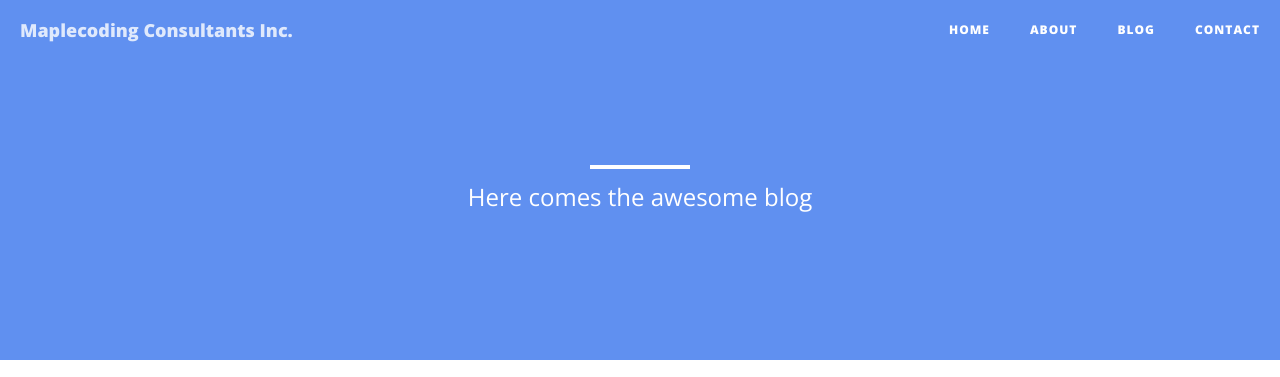
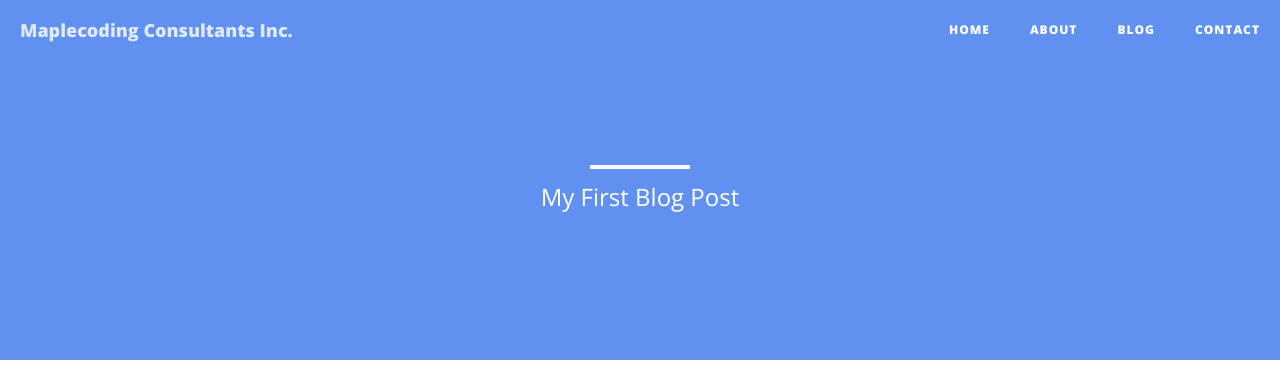
Before and after one commit to shawinder/shawinder.github.io, a Jekyll site: the page built from _posts/2015-04-19-my-first-blog-post.md, in a window 1280 px wide. Shown: the top 377 px of the page. Built offline with Jekyll 4.4.1, drawn with Linux system fonts in a browser that asks for light colours; nearby versions of some CDN libraries.

Commit message:
Update 2015-04-19-my-first-blog-post.md

```diff
--- a/_posts/2015-04-19-my-first-blog-post.md
+++ b/_posts/2015-04-19-my-first-blog-post.md
@@ -1,8 +1,8 @@
 ---
 layout: post
-title: "My First Blog Post"
+title: My First Blog Post
 date: 2015-04-19
-header_desc: Here comes the awesome blog
+header_desc: My First Blog Post
 ---
 
 My first blog post using Jekyll
```
